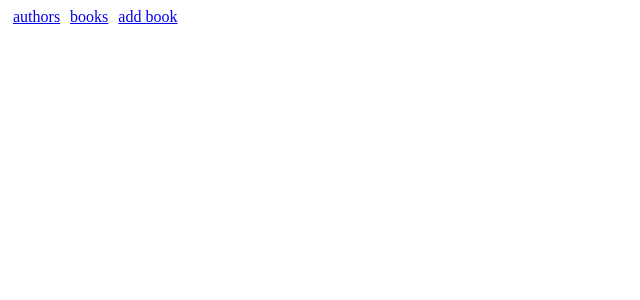
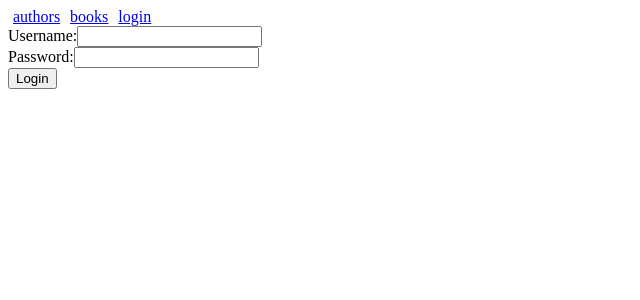
Before and after one commit to Pur-Pul/fullstack, a React (Vite) app in the folder library-frontend/: page /login in a window 1280 px wide. Shown: the top 300 px of the page, without its empty margins (0-640 px from the left). Built offline with nearby package versions, Linux system fonts and the light colour scheme.

Commit message:
Exercises 8.17 and 8.18

```diff
--- a/library-frontend/src/App.jsx
+++ b/library-frontend/src/App.jsx
@@ -6,21 +6,30 @@ import {
   BrowserRouter as Router,
   Routes, Route, Link
 } from 'react-router-dom'
+import LoginForm from "./components/Login";
+import { useApolloClient } from "@apollo/client";
 
 const App = () => {
-  const [page, setPage] = useState("authors");
-
+  const [token, setToken] = useState(null);
+  const client = useApolloClient()
+  const handleLogout = (e) => {
+    setToken(null)
+    localStorage.clear()
+    client.resetStore()
+  }
   return (
     <Router>
       <div>
         <Link style={{ padding: 5 }} to='/authors'>authors</Link>
         <Link style={{ padding: 5 }} to='/books'>books</Link>
-        <Link style={{ padding: 5 }} to='/add'>add book</Link>
+        {token ? <Link style={{ padding: 5 }} to='/add'>add book</Link> : null}
+        {token ? <button onClick={handleLogout}>Logout</button> : <Link style={{ padding: 5 }} to='/login'>login</Link>}
       </div>
       <Routes>
         <Route path='/authors' element={<Authors />} />
         <Route path='/books' element={<Books />} />
         <Route path='/add' element={<NewBook />} />
+        <Route path='/login' element={<LoginForm setToken={setToken}/>} />
       </Routes>
 
     </Router>
--- /dev/null
+++ b/library-frontend/src/components/Login.jsx
@@ -0,0 +1,34 @@
+import { useEffect, useState } from "react"
+import { LOGIN_USER } from "./queries"
+import { useMutation } from "@apollo/client"
+const LoginForm = ({ setToken }) => {
+    const [username, setUsername] = useState('')
+    const [password, setPassword] = useState('')
+    const [ Login, result ] = useMutation(LOGIN_USER)
+
+    useEffect(() => {
+        if (result.data) {
+            const token = result.data.login.value
+            setToken(token)
+            localStorage.setItem("login-token", token)
+        }
+    }, [result.data])
+
+    const submit = async (e) => {
+        e.preventDefault()
+        Login({ variables: { username, password } })
+        setUsername('')
+        setPassword('')
+    }
+    return (
+        <form onSubmit={submit}>
+            <label htmlFor="username">Username:</label>
+            <input type="text" id="username" name="username" value={username} onChange={({ target }) => setUsername(target.value)}></input><br/>
+            <label htmlFor="password">Password:</label>
+            <input type="password" id="password" name="password" value={password} onChange={({ target }) => setPassword(target.value)}></input><br/>
+            <button type="submit">Login</button>
+        </form>
+    )
+}
+
+export default LoginForm
--- a/library-frontend/src/components/NewBook.jsx
+++ b/library-frontend/src/components/NewBook.jsx
@@ -1,7 +1,6 @@
 import { useState } from 'react'
-import { gql, useMutation } from '@apollo/client'
+import { useMutation } from '@apollo/client'
 import { CREATE_BOOK } from './queries'
-
 
 const NewBook = () => {
   const [title, setTitle] = useState('')
--- a/library-frontend/src/components/queries.js
+++ b/library-frontend/src/components/queries.js
@@ -46,3 +46,13 @@ mutation editBirthYear($name: String!, $born: Int!) {
     }
 }
 `
+export const LOGIN_USER = gql`
+mutation Login($username: String!, $password: String!) {
+  login(
+    username: $username,
+    password: $password
+  ) {
+    value
+  }
+}
+`
--- a/library-frontend/src/main.jsx
+++ b/library-frontend/src/main.jsx
@@ -5,11 +5,28 @@ import {
   ApolloClient,
   ApolloProvider,
   InMemoryCache,
+  createHttpLink
 } from '@apollo/client'
 
+import { setContext } from '@apollo/client/link/context'
+
+const authLink = setContext((_, { headers }) => {
+  const token = localStorage.getItem('login-token')
+  return {
+    headers: {
+      ...headers,
+      authorization: token ? `Bearer ${token}` : null,
+    }
+  }
+})
+
+const httpLink = createHttpLink({
+  uri: 'http://localhost:4000',
+})
+
 const client = new ApolloClient({
-  uri: 'http://localhost:4000',
   cache: new InMemoryCache(),
+  link: authLink.concat(httpLink)
 })
 
 ReactDOM.createRoot(document.getElementById("root")).render(
```
